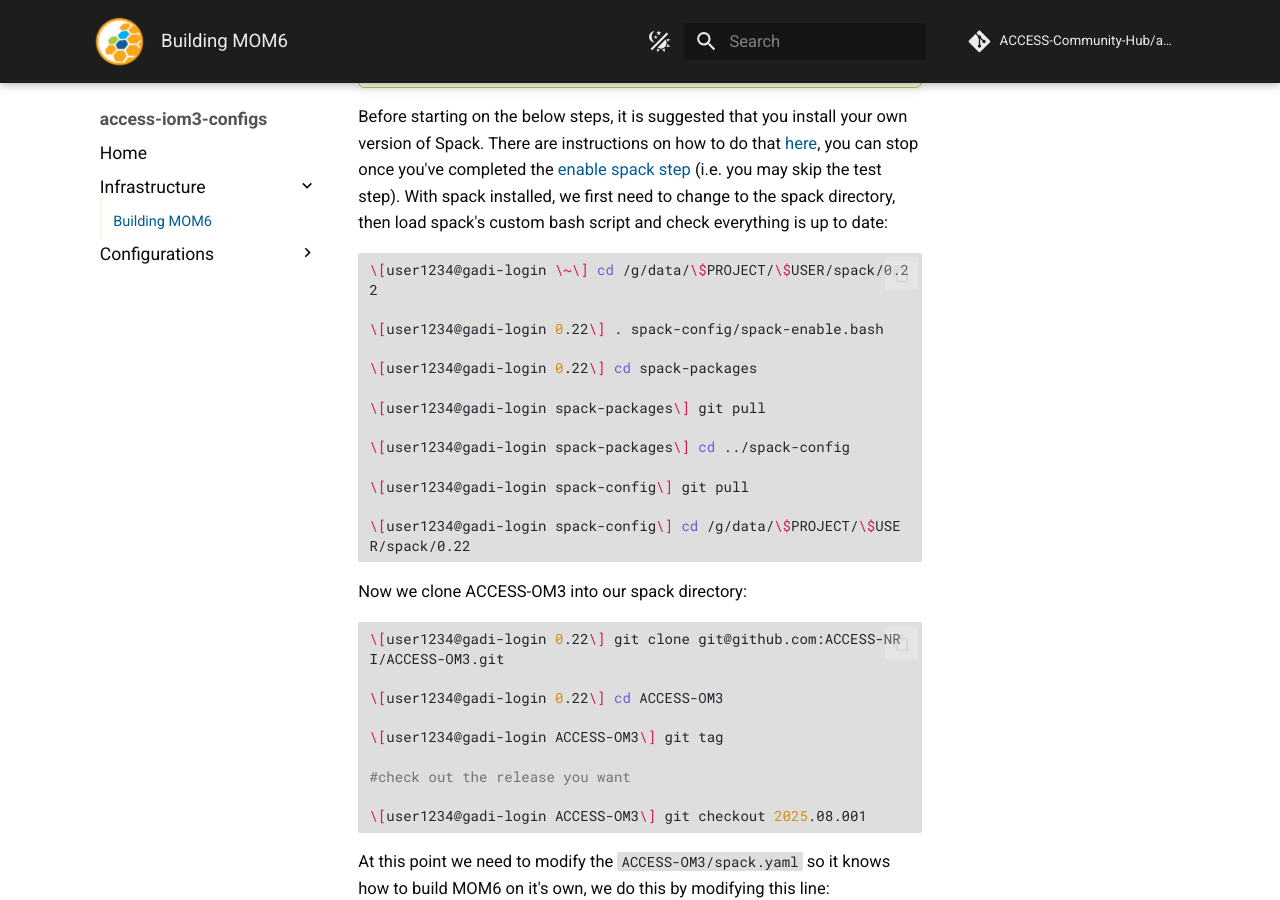
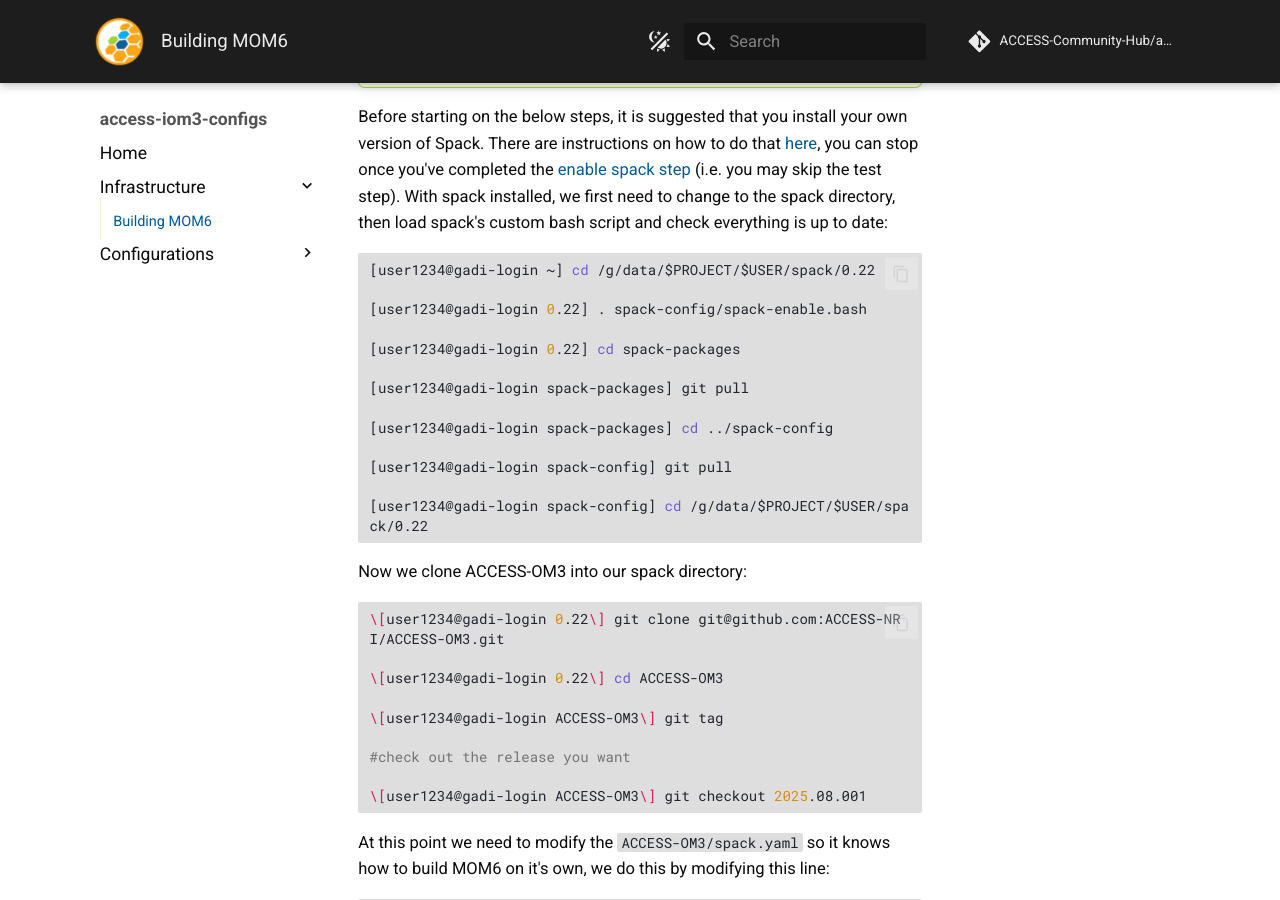
Before and after one commit to ACCESS-Community-Hub/access-iom3-configs, an MkDocs documentation site: the page built from documentation/docs/pages/infrastructure/Building.md, in a window 1280 px wide and 900 px high, scrolled down 837 px. Built offline with MkDocs 1.6.1 and Material for MkDocs 9.7.7, drawn with Linux system fonts in a browser that asks for light colours; comment, search, counter and statistics services are not loaded.

Commit message:
Try one block without any escaping

````diff
--- a/documentation/docs/pages/infrastructure/Building.md
+++ b/documentation/docs/pages/infrastructure/Building.md
@@ -22,19 +22,19 @@ Before starting on the below steps, it is suggested that you install your own ve
 With spack installed, we first need to change to the spack directory, then load spack's custom bash script and check everything is up to date:
 
 ```bash
-\[user1234@gadi-login \~\] cd /g/data/\$PROJECT/\$USER/spack/0.22
+[user1234@gadi-login ~] cd /g/data/$PROJECT/$USER/spack/0.22
 
-\[user1234@gadi-login 0.22\] . spack-config/spack-enable.bash
+[user1234@gadi-login 0.22] . spack-config/spack-enable.bash
 
-\[user1234@gadi-login 0.22\] cd spack-packages
+[user1234@gadi-login 0.22] cd spack-packages
 
-\[user1234@gadi-login spack-packages\] git pull
+[user1234@gadi-login spack-packages] git pull
 
-\[user1234@gadi-login spack-packages\] cd ../spack-config
+[user1234@gadi-login spack-packages] cd ../spack-config
 
-\[user1234@gadi-login spack-config\] git pull
+[user1234@gadi-login spack-config] git pull
 
-\[user1234@gadi-login spack-config\] cd /g/data/\$PROJECT/\$USER/spack/0.22
+[user1234@gadi-login spack-config] cd /g/data/$PROJECT/$USER/spack/0.22
 ```
 
 Now we clone ACCESS-OM3 into our spack directory:
````
